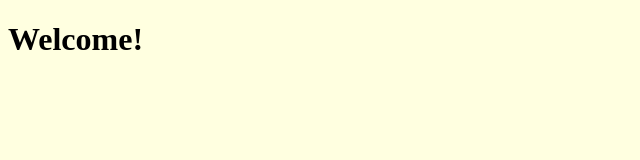
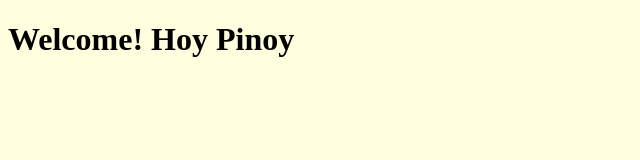
Before and after one commit to arensagun2/hoy-pinoy, a plain HTML site: page index.html in a window 1280 px wide. Shown: the whole page, without its empty margins (0-640 px from the left). Drawn offline with Linux system fonts and the light colour scheme.

Commit message:
Update index.html

```diff
--- a/index.html
+++ b/index.html
@@ -11,7 +11,7 @@
 
         <body>
 
-            <h1>Welcome!</h1>
+            <h1>Welcome! Hoy Pinoy</h1>
 
         </body>
 
```
